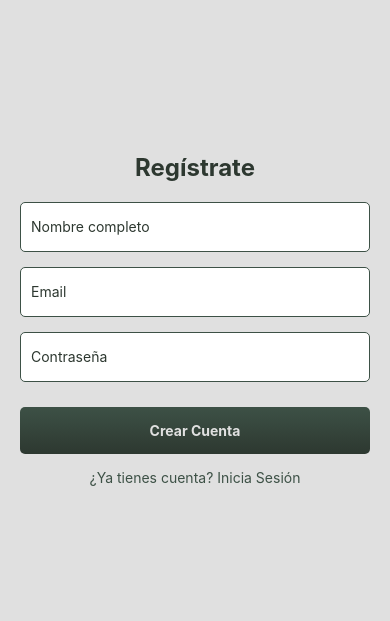
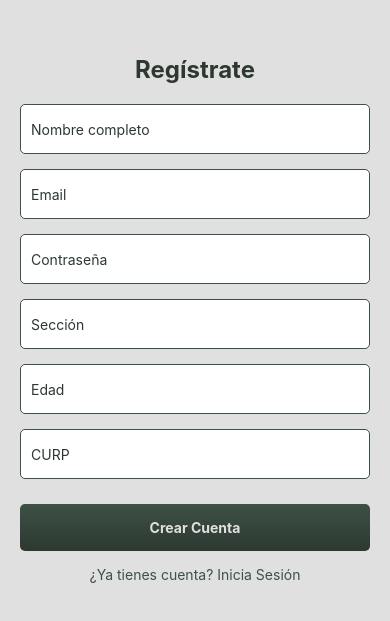
Before and after one commit to JuanCervantesAla/ElectiAssist, a React Native app in the folder Client/: screen /RegistrationScreen in a window 390 px wide. Shown: the part 103-724 px from the top of the page. Built offline with nearby package versions, Linux system fonts and the light colour scheme.

Commit message:
register with api

```diff
--- a/Client/screens/RegistrationScreen.js
+++ b/Client/screens/RegistrationScreen.js
@@ -1,20 +1,59 @@
 // src/screens/RegistrationScreen.js
 import React, { useState } from 'react';
-import { View, Text, TextInput, TouchableOpacity, StyleSheet, KeyboardAvoidingView, Platform, ScrollView } from 'react-native';
+import { View, Text, TextInput, TouchableOpacity, StyleSheet, KeyboardAvoidingView, Platform, ScrollView, Alert } from 'react-native';
 import { LinearGradient } from 'expo-linear-gradient';
 import { useNavigation } from '@react-navigation/native';
+import { API_URL } from '@env';
 
 const RegistrationScreen = () => {
   const navigation = useNavigation();
   const [name, setName] = useState('');
   const [email, setEmail] = useState('');
   const [password, setPassword] = useState('');
+  const [section, setSection] = useState('');
+  const [age, setAge] = useState('');
+  const [curp, setCurp] = useState('');
 
-  const handleRegistration = () => {
+  const handleRegistration = async() => {
+
     console.log('Name:', name);
     console.log('Email:', email);
     console.log('Password:', password);
-    // Aquí puedes agregar la lógica de registro
+    console.log('Section:', section);
+    console.log('Age:', age);
+    console.log('CURP:', curp);
+
+     // Validación de campos
+     if (!name || !email || !password || !section || !age || !curp) {
+      Alert.alert("Error", "Completa todos los campos");
+      return;
+    }
+
+    try {
+      const response = await fetch(`${API_URL}/api/user/register`, {
+        method: "POST",
+        headers:{
+          "Content-Type": "application/json",
+        },
+        body: JSON.stringify({ name, email, password, section,  age: Number(age), curp }),
+      });
+
+      const text = await response.text();
+      console.log("Raw response:", text); // Para ver si la respuesta tiene contenido
+      const data = text ? JSON.parse(text) : {}; // Evita el error de JSON vacío
+
+
+
+      if(response.ok){
+        alert("Registro exitoso");
+        navigation.navigate("LoginScreen");
+      } else {
+        alert(data.message || "Error al registrarse");
+      }
+    } catch (error) {
+      console.error(error);
+      alert("Error en la conexión");
+    }
   };
 
   return (
@@ -25,6 +64,8 @@ const RegistrationScreen = () => {
       <ScrollView contentContainerStyle={styles.scrollContainer}>
         <View style={styles.formContainer}>
           <Text style={styles.title}>Regístrate</Text>
+
+          {/* Campo: Nombre */}
           <TextInput
             style={styles.input}
             value={name}
@@ -32,6 +73,8 @@ const RegistrationScreen = () => {
             placeholder="Nombre completo"
             autoCapitalize="words"
           />
+
+          {/* Campo: Email */}
           <TextInput
             style={styles.input}
             value={email}
@@ -40,6 +83,8 @@ const RegistrationScreen = () => {
             keyboardType="email-address"
             autoCapitalize="none"
           />
+
+          {/* Campo: Contraseña */}
           <TextInput
             style={styles.input}
             value={password}
@@ -48,6 +93,35 @@ const RegistrationScreen = () => {
             secureTextEntry
             autoCapitalize="none"
           />
+
+          {/* Campo: Sección */}
+          <TextInput
+            style={styles.input}
+            value={section}
+            onChangeText={setSection}
+            placeholder="Sección"
+            autoCapitalize="none"
+          />
+
+          {/* Campo: Edad */}
+          <TextInput
+            style={styles.input}
+            value={age}
+            onChangeText={setAge}
+            placeholder="Edad"
+            keyboardType="numeric"
+          />
+
+          {/* Campo: CURP */}
+          <TextInput
+            style={styles.input}
+            value={curp}
+            onChangeText={setCurp}
+            placeholder="CURP"
+            autoCapitalize="characters"
+          />
+
+          {/* Botón de Registro */}
           <TouchableOpacity onPress={handleRegistration} style={styles.button}>
             <LinearGradient
               colors={['#3d5146', '#2d3830']}
@@ -56,6 +130,8 @@ const RegistrationScreen = () => {
               <Text style={styles.buttonText}>Crear Cuenta</Text>
             </LinearGradient>
           </TouchableOpacity>
+
+          {/* Enlace a Login */}
           <TouchableOpacity onPress={() => navigation.navigate('LoginScreen')}>
             <Text style={styles.linkText}>¿Ya tienes cuenta? Inicia Sesión</Text>
           </TouchableOpacity>
@@ -68,7 +144,7 @@ const RegistrationScreen = () => {
 const styles = StyleSheet.create({
   container: {
     flex: 1,
-    backgroundColor: '#e0e0e0',
+    backgroundColor: '#e0e0e0', // Hueso
   },
   scrollContainer: {
     flexGrow: 1,
```
Also changed, not shown: 1 other file (tests, documents, lock files or other folders).
